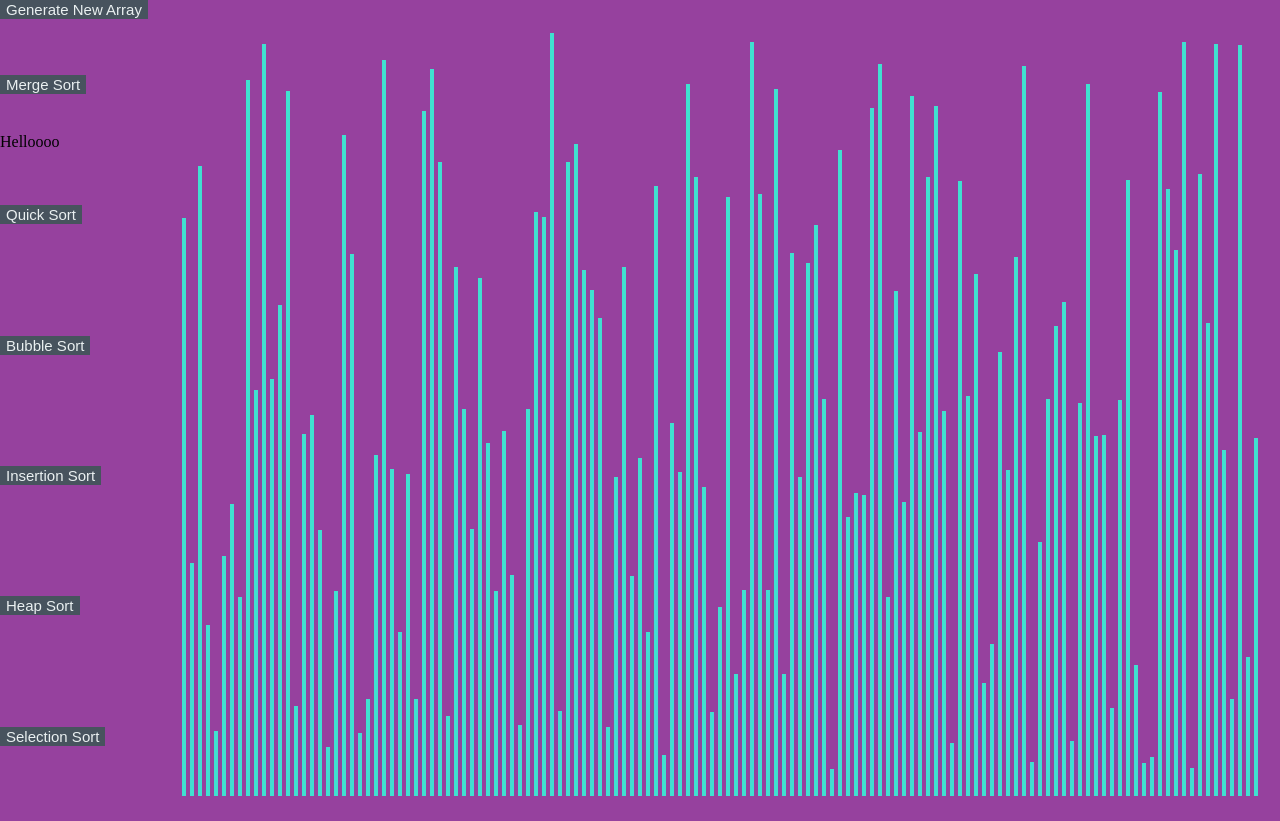
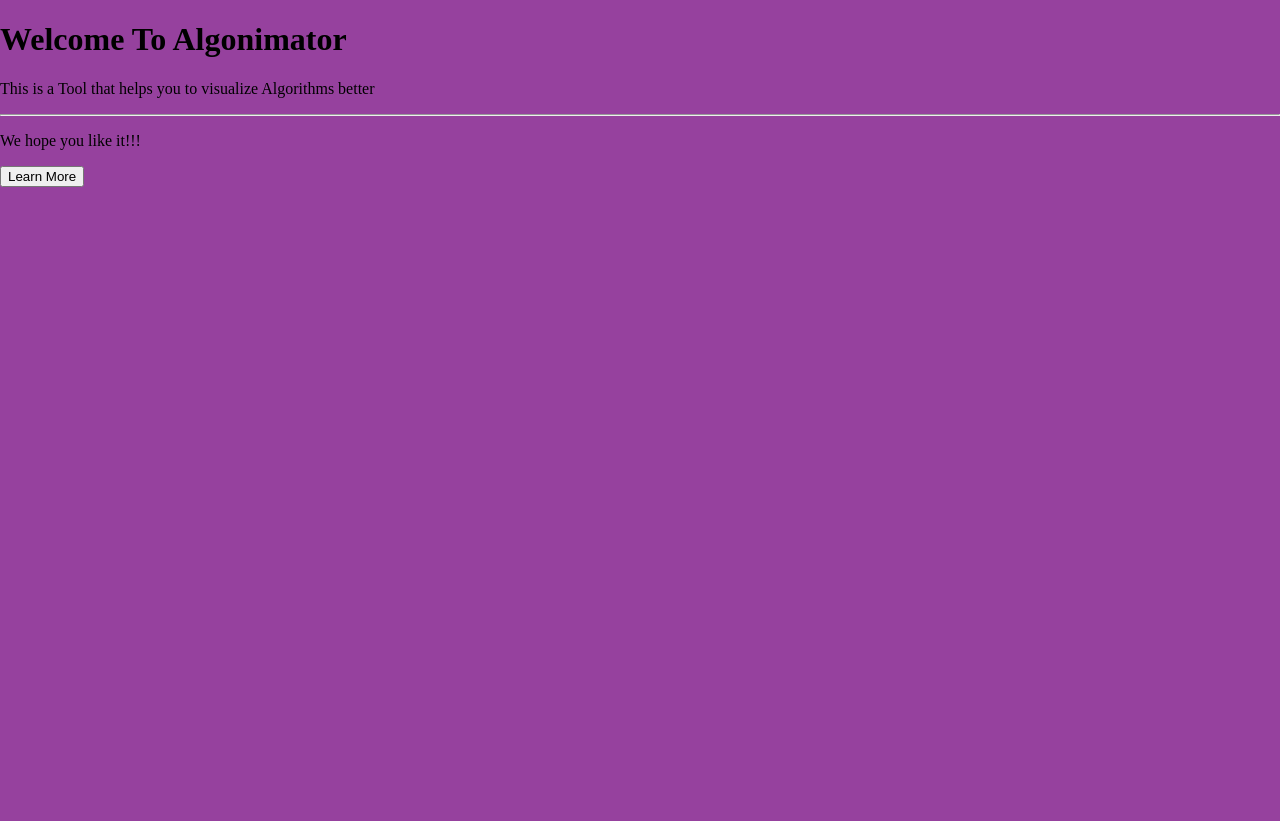
Before and after one commit to rithvik-vasishta/AlgoNimator, a React (Create React App) app: page / in a window 1280 px wide. Before the commit the page ends 800 px from the top, so only its background shows below. Built offline with nearby package versions, Linux system fonts and the light colour scheme.

Commit message:
New Changes

```diff
--- a/package.json
+++ b/package.json
@@ -5,9 +5,10 @@
   "dependencies": {
     "react": "^16.11.0",
     "react-dom": "^16.11.0",
-    "react-scripts": "^3.2.0"
+    "react-router-dom": "^5.1.2",
+    "react-scripts": "^3.2.0",
+    "reactstrap": "^8.4.1"
   },
-
   "scripts": {
     "start": "react-scripts start",
     "build": "react-scripts build",
--- a/public/index.html
+++ b/public/index.html
@@ -39,6 +39,5 @@
       To begin the development, run `npm start` or `yarn start`.
       To create a production bundle, use `npm run build` or `yarn build`.
     -->
-    Helloooo
   </body>
 </html>
--- a/src/App.js
+++ b/src/App.js
@@ -1,13 +1,22 @@
-import React from 'react';
+import React , { Component } from 'react';
 import SortingVisualizer from './SortingVisualizer/SortingVisualizer'
+import { Route } from 'react-router-dom'
+import Home from './Home'
 import './App.css'
 
-function App() {
-    return (
+class App extends Component {
+    render(){
+    	return (
         <div className="App">
-            <SortingVisualizer />
+        	<Route exact path='/' render={() => (
+        			<Home />
+        		)} />
+        	<Route exact path='/sorting' render={() => (
+        			<SortingVisualizer />
+        		)} />
         </div>
     );
+    }
 }
 
 export default App;
--- /dev/null
+++ b/src/Home.js
@@ -0,0 +1,22 @@
+import React, { Component } from 'react';
+import { Jumbotron, Button } from 'reactstrap';
+
+class Home extends Component{
+	render(){
+		return(
+			<div>
+		      <Jumbotron fluid>
+		        <h1 className="display-3">Welcome To Algonimator</h1>
+		        <p className="lead">This is a Tool that helps you to visualize Algorithms better</p>
+		        <hr className="my-2" />
+		        <p>We hope you like it!!!</p>
+		        <p className="lead">
+		          <Button color="primary">Learn More</Button>
+		        </p>
+		      </Jumbotron>
+		    </div>
+			);
+	}
+}
+
+export default Home
--- a/src/index.js
+++ b/src/index.js
@@ -1,8 +1,9 @@
 import React from 'react';
 import ReactDOM from 'react-dom';
 import App from './App';
+import { BrowserRouter } from 'react-router-dom';
 
 ReactDOM.render(
-    <App />,
-    document.getElementById("root")
-);
+	<BrowserRouter> <App /> </BrowserRouter>,
+	document.getElementById('root')
+	);
```
Also changed, not shown: 1 other file (tests, documents, lock files or other folders).
